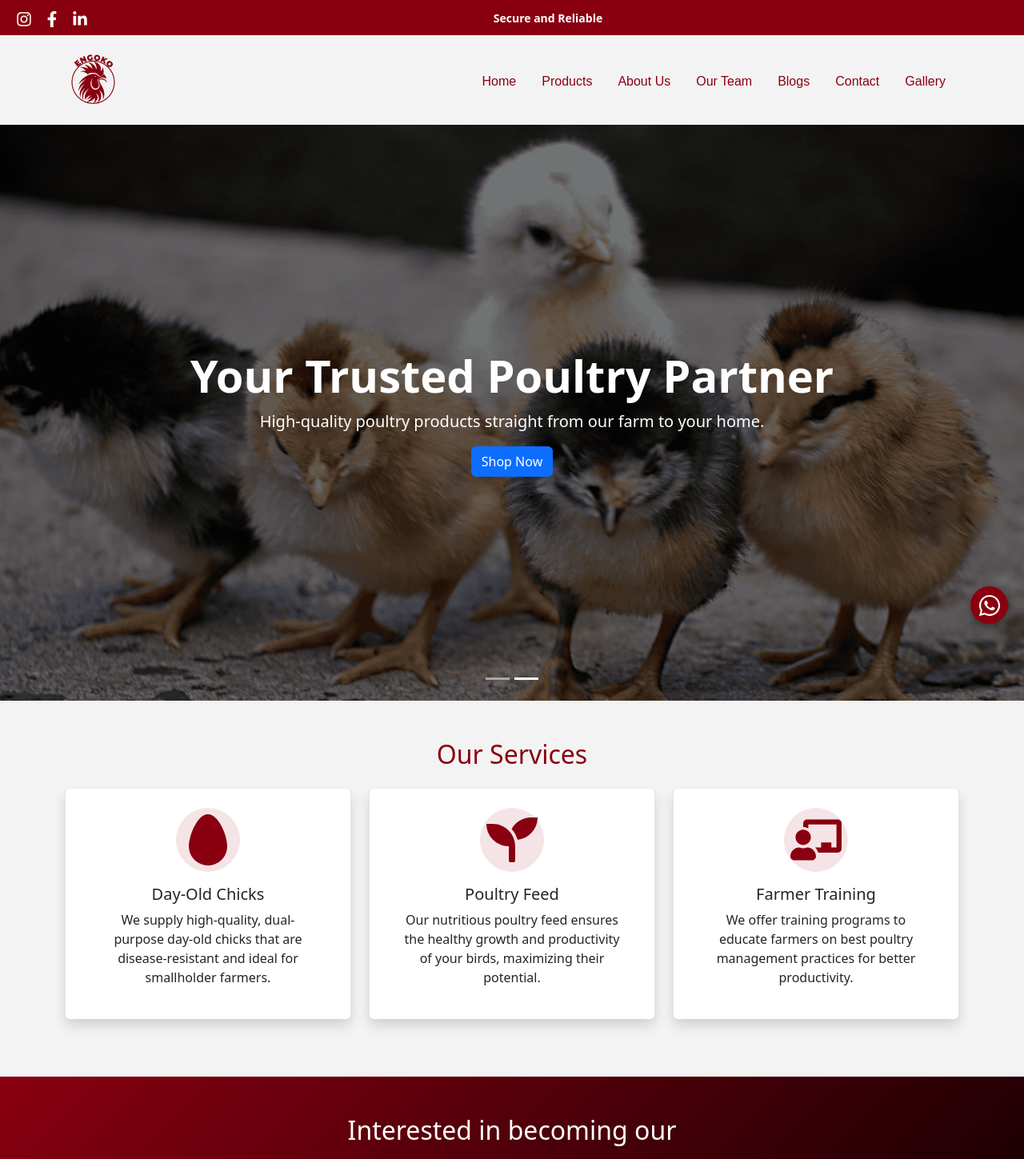
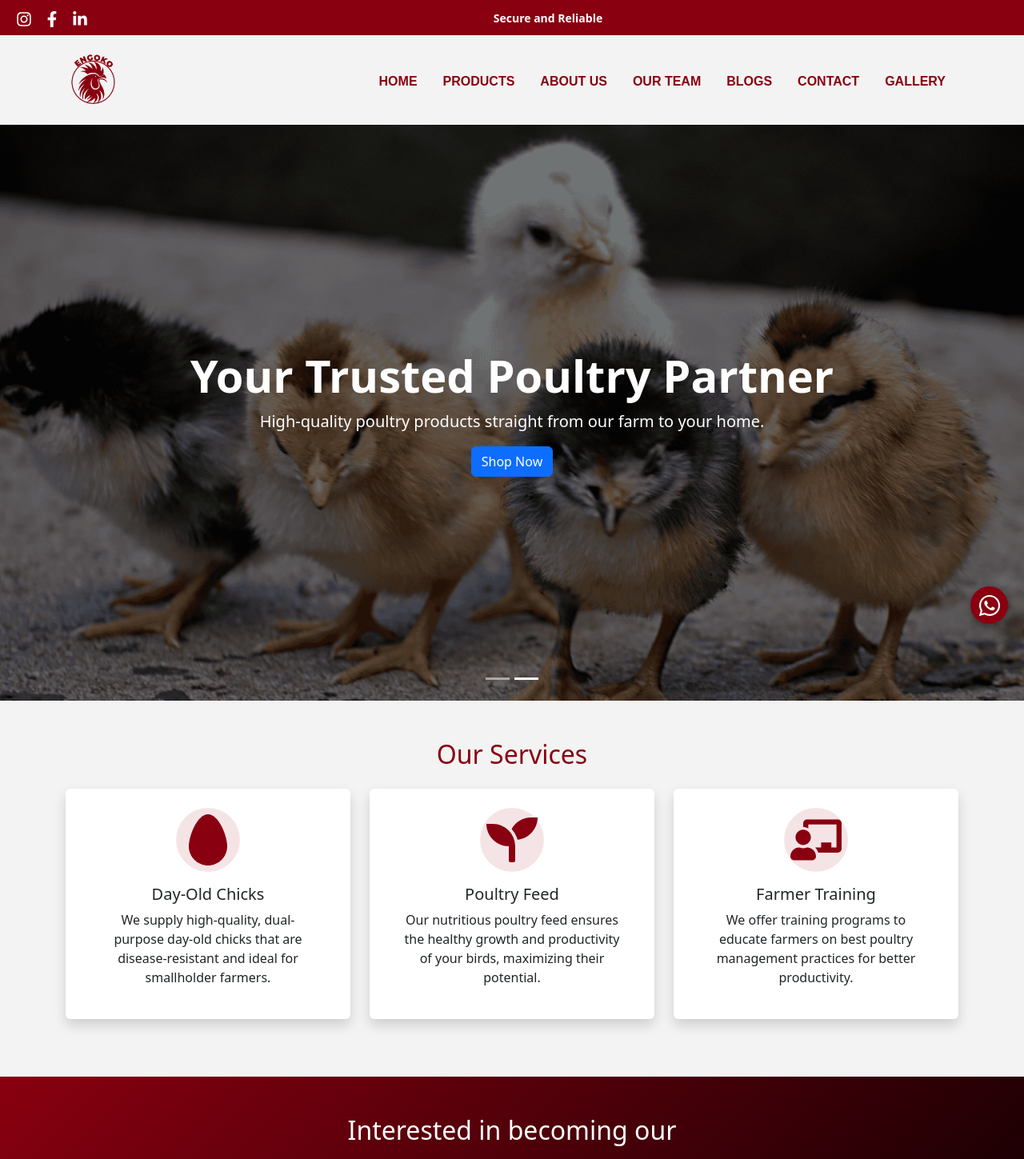
Before and after one commit to DBEST-EZRA/engoko, a React (Create React App) app: page / in a window 1280 px wide. Shown: the top 1449 px of the page at 80% size. Built offline with nearby package versions, Linux system fonts and the light colour scheme.

Commit message:
updated icons

```diff
--- a/src/components/CustomNavbar.jsx
+++ b/src/components/CustomNavbar.jsx
@@ -105,6 +105,11 @@ const CustomNavbar = () => {
                   key={index}
                   href={item.link}
                   className="mx-2 nav-hover"
+                  style={{
+                    fontWeight: "bold",
+                    textTransform: "uppercase",
+                    fontFamily: "sans-serif",
+                  }}
                 >
                   {item.name}
                 </Nav.Link>
--- a/src/components/Services.jsx
+++ b/src/components/Services.jsx
@@ -1,18 +1,29 @@
 import "bootstrap/dist/css/bootstrap.min.css";
+import { useEffect } from "react";
+import AOS from "aos";
+import "aos/dist/aos.css";
 import { Container, Row, Col, Card } from "react-bootstrap";
 import { FaEgg, FaSeedling, FaChalkboardTeacher } from "react-icons/fa"; // Import FA icons
 import "./Services.css";
 
 const Services = () => {
+  useEffect(() => {
+    AOS.init({ duration: 1000 });
+  }, []);
+
   return (
     <section className="py-5" style={{ backgroundColor: "#F3F3F3" }}>
       <Container>
-        <h2 className="text-center mb-4" style={{ color: "#890010" }}>
+        <h2
+          className="text-center mb-4"
+          style={{ color: "#890010" }}
+          data-aos="fade-up"
+        >
           Our Services
         </h2>
         <Row>
           {/* Service 1 - Day-Old Chicks */}
-          <Col md={4} className="mb-4">
+          <Col md={4} className="mb-4" data-aos="fade-up" data-aos-delay="200">
             <Card className="h-100 border-0 shadow text-center p-4">
               <div className="icon-container mx-auto">
                 <FaEgg className="service-icon" />
@@ -28,7 +39,7 @@ const Services = () => {
           </Col>
 
           {/* Service 2 - Poultry Feed */}
-          <Col md={4} className="mb-4">
+          <Col md={4} className="mb-4" data-aos="fade-up" data-aos-delay="400">
             <Card className="h-100 border-0 shadow text-center p-4">
               <div className="icon-container mx-auto">
                 <FaSeedling className="service-icon" />
@@ -44,7 +55,7 @@ const Services = () => {
           </Col>
 
           {/* Service 3 - Farmer Training */}
-          <Col md={4} className="mb-4">
+          <Col md={4} className="mb-4" data-aos="fade-up" data-aos-delay="600">
             <Card className="h-100 border-0 shadow text-center p-4">
               <div className="icon-container mx-auto">
                 <FaChalkboardTeacher className="service-icon" />
```
Also changed, not shown: public/manifest.json.
